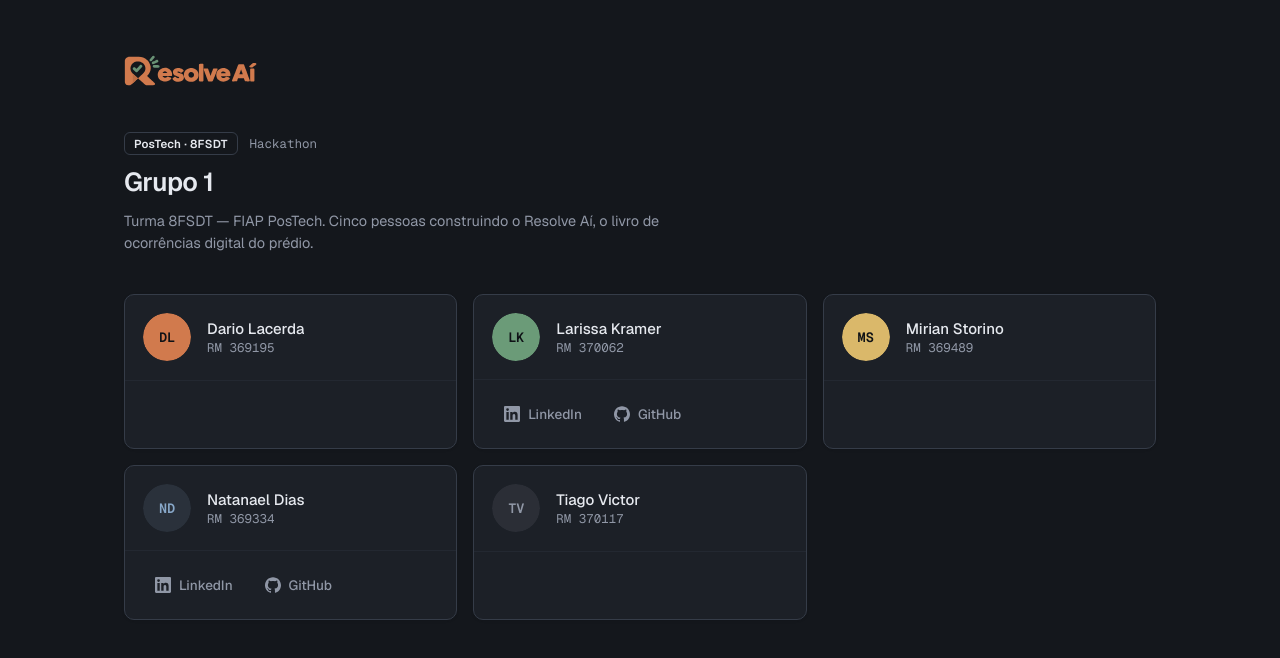
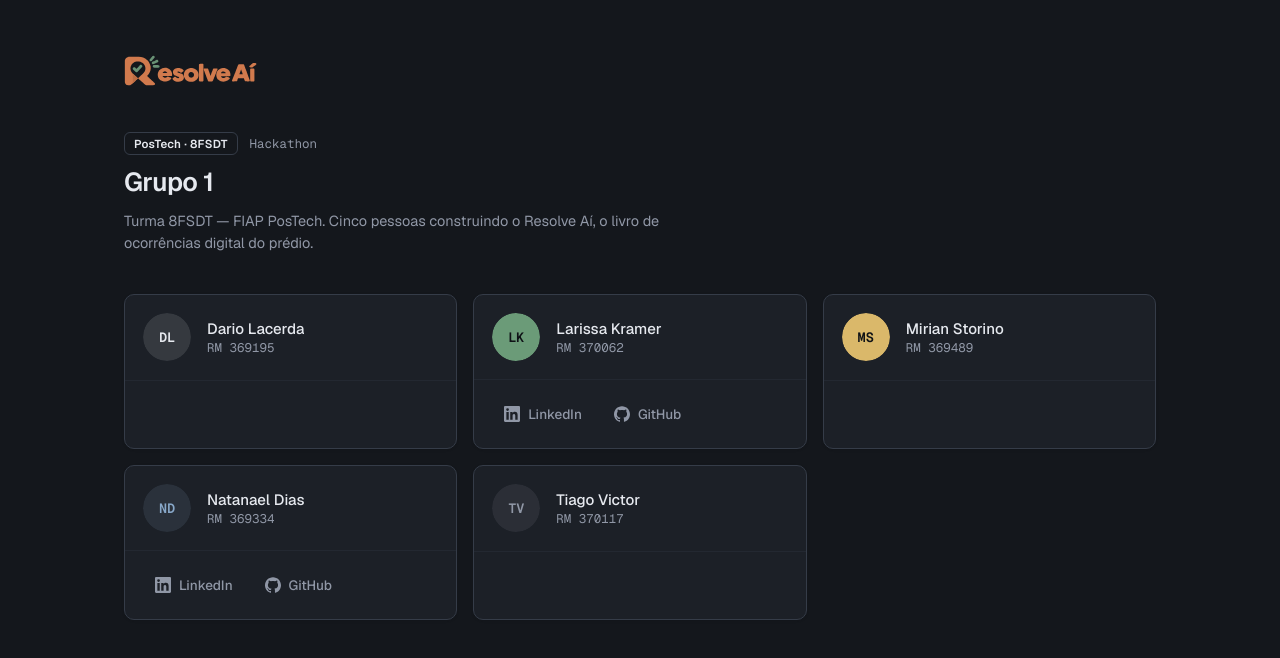
Before and after one commit to natanjunior/8FSDT-Hackathon, a Next.js app: page /grupo in a window 1280 px wide. Shown: the top 658 px of the page. Built offline with nearby package versions, Linux system fonts and the light colour scheme.

Commit message:
feat(105): o primeiro integrante do grupo veste a tinta, e a marca sai do dado

```diff
--- a/src/interface/componentes/integrantes-do-grupo.ts
+++ b/src/interface/componentes/integrantes-do-grupo.ts
@@ -21,11 +21,14 @@
  * 4,31:1 no escuro; na cheia, 3,28:1 no claro e 5,89:1 no escuro. `tema.test.ts` mede cada par na forma
  * declarada e exige 4,5:1, e é ele quem decide: trocar uma forma sem o teste passar não fecha.
  *
+ * **Nenhum integrante veste a marca** (item 105): numa grade de cinco iguais, o laranja lia como hierarquia,
+ * e é a cor da ação.
+ *
  * **As classes são escritas por inteiro**, nunca montadas por interpolação: o Tailwind só gera a classe que
  * encontra escrita no código-fonte.
  */
 
-export type CorDoAvatar = "marca" | "ok" | "atencao" | "info" | "tinta-suave";
+export type CorDoAvatar = "tinta" | "ok" | "atencao" | "info" | "tinta-suave";
 export type FormaDoAvatar = "clara" | "cheia";
 
 export interface Integrante {
@@ -38,9 +41,9 @@ export interface Integrante {
   readonly github?: string;
 }
 
-/** O token de cada cor em `app/globals.css`. `marca` é `--accent`: o nome do token é o do tema herdado. */
+/** O token de cada cor em `app/globals.css`. */
 export const TOKEN_DA_COR: Readonly<Record<CorDoAvatar, string>> = {
-  marca: "--accent",
+  tinta: "--ink",
   ok: "--ok",
   atencao: "--atencao",
   info: "--info",
@@ -52,8 +55,8 @@ export const INTEGRANTES: readonly Integrante[] = [
     nome: "Dario Lacerda",
     rm: "369195",
     iniciais: "DL",
-    cor: "marca",
-    forma: { claro: "cheia", escuro: "cheia" },
+    cor: "tinta",
+    forma: { claro: "clara", escuro: "clara" },
   },
   {
     nome: "Larissa Kramer",
@@ -91,14 +94,16 @@ export const INTEGRANTES: readonly Integrante[] = [
 
 const NO_CLARO: Readonly<Record<FormaDoAvatar, Readonly<Record<CorDoAvatar, string>>>> = {
   clara: {
-    marca: "bg-marca/12 text-tinta-marca",
+    tinta: "bg-tinta/12 text-tinta",
     ok: "bg-ok/12 text-ok",
     atencao: "bg-atencao/12 text-atencao",
     info: "bg-info/12 text-info",
     "tinta-suave": "bg-tinta-suave/12 text-tinta-suave",
   },
   cheia: {
-    marca: "bg-marca text-marca-foreground",
+    // Sem consumidor e sem medida: o tipo exige a chave, e o `tema.test.ts` mede só a forma declarada.
+    // A inicial é `superficie` porque o `--ink` inverte entre os temas.
+    tinta: "bg-tinta text-superficie",
     ok: "bg-ok text-marca-foreground",
     atencao: "bg-atencao text-marca-foreground",
     info: "bg-info text-marca-foreground",
@@ -108,14 +113,15 @@ const NO_CLARO: Readonly<Record<FormaDoAvatar, Readonly<Record<CorDoAvatar, stri
 
 const NO_ESCURO: Readonly<Record<FormaDoAvatar, Readonly<Record<CorDoAvatar, string>>>> = {
   clara: {
-    marca: "dark:bg-marca/12 dark:text-tinta-marca",
+    tinta: "dark:bg-tinta/12 dark:text-tinta",
     ok: "dark:bg-ok/12 dark:text-ok",
     atencao: "dark:bg-atencao/12 dark:text-atencao",
     info: "dark:bg-info/12 dark:text-info",
     "tinta-suave": "dark:bg-tinta-suave/12 dark:text-tinta-suave",
   },
   cheia: {
-    marca: "dark:bg-marca dark:text-marca-foreground",
+    // Sem consumidor e sem medida, como a do claro.
+    tinta: "dark:bg-tinta dark:text-superficie",
     ok: "dark:bg-ok dark:text-marca-foreground",
     atencao: "dark:bg-atencao dark:text-marca-foreground",
     info: "dark:bg-info dark:text-marca-foreground",
```
Also changed, not shown: 1 other file (tests, documents, lock files or other folders).
